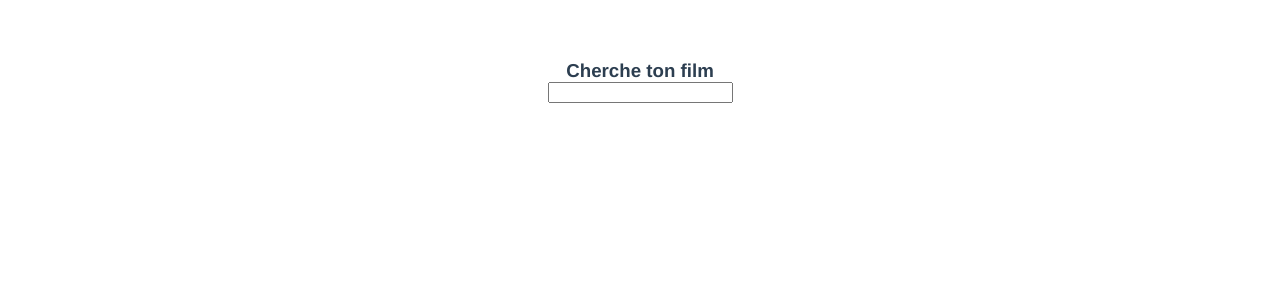
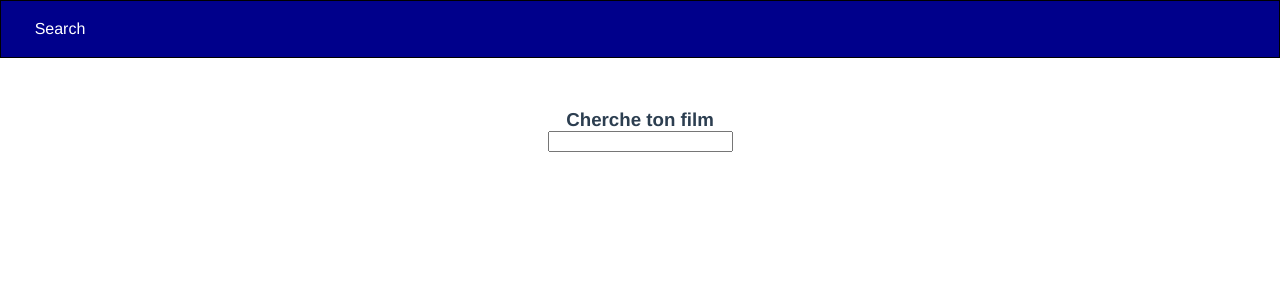
Before and after one commit to MeekeHadbi/filmotec, a Vue app: page /#/ in a window 1280 px wide. Shown: the top 300 px of the page. Built offline with nearby package versions, Linux system fonts and the light colour scheme.

Commit message:
Ajout d'un path /movie/:id pour affichage infos d'un film choisi

```diff
--- a/src/App.vue
+++ b/src/App.vue
@@ -1,29 +1,21 @@
 <template>
   <div id="app">
 
-    <Accueil msg="Cherche ton film"/>
+    <nav class="topnav">
+      <router-link tag="a" to="/">&nbsp;Search</router-link>
+    </nav>
+
+    <router-view />
 
   </div>
 </template>
 
 <script>
-import Accueil from './components/Accueil.vue'
-
 export default {
   name: 'App',
-  components: {
-    Accueil
-  }
 }
 </script>
 
 <style>
-#app {
-  font-family: Avenir, Helvetica, Arial, sans-serif;
-  -webkit-font-smoothing: antialiased;
-  -moz-osx-font-smoothing: grayscale;
-  text-align: center;
-  color: #2c3e50;
-  margin-top: 60px;
-}
+@import url("./assets/main.css");
 </style>
--- /dev/null
+++ b/src/assets/main.css
@@ -0,0 +1,83 @@
+/******************************************
+                Général
+******************************************/
+html, body {
+    margin: 0;
+    padding: 0;
+}
+
+h3 {
+    margin: 40px 0 0;
+}
+
+a {
+    color: #42b983;
+}
+
+
+/******************************************
+                App.vue
+******************************************/
+#app {
+    font-family: Avenir, Helvetica, Arial, sans-serif;
+    -webkit-font-smoothing: antialiased;
+    -moz-osx-font-smoothing: grayscale;
+    text-align: center;
+    color: #2c3e50;
+    margin-top: 60px;
+}
+
+nav.topnav {
+    background-color: darkblue;
+    border: black 1px solid;
+    margin-top: -4.7%;
+    margin-bottom: 4%;
+    padding: 1.5%;
+    text-align: left;
+    color: white;
+}
+
+nav.topnav a {
+    padding: 0 10px;
+    color: white;
+    text-decoration: none;
+}
+
+
+/******************************************
+                Movie.vue
+******************************************/
+#infos_movie {
+    display: flex;
+    justify-content: space-around;
+}
+
+#infos_movie #details_movie {
+    width: 60%;
+}
+
+#infos_movie #title_movie {
+    text-align: center;
+    margin-bottom: 50px;
+}
+
+#infos_movie #title_movie h2 {
+    margin-bottom: -0.5%;
+    color: darkblue;
+    letter-spacing: 2px;
+}
+
+#infos_movie ul {
+    list-style-type: none;
+    text-align: left;
+}
+
+#infos_movie li {
+    margin-bottom: 20px;
+}
+
+#infos_movie #poster_movie #none-image {
+    border: darkblue 1px solid;
+    width: 200px;
+    height: 300px;
+}
--- /dev/null
+++ b/src/components/Movie.vue
@@ -0,0 +1,82 @@
+<template>
+    <div id="movie">
+
+        <div id="infos_movie">
+
+            <div id="details_movie">
+
+                <div id="title_movie">
+                    <h2>{{ this.title }}</h2>
+                    <small>({{ this.release_date }})</small>
+                </div>
+
+                <ul>
+                    <li>
+                        <b>Titre original :</b> {{ this.original_title }}
+                    </li>
+                    <li>
+                        <b>Résumé :</b> {{ this.overview }}
+                    </li>
+                    <li>
+                        <b>Genre(s) :</b> <span v-for="(genre,index) in this.genres" v-bind:key='index'>
+                                                {{ genre.name }}<span v-if="genres[index+1]">, </span>
+                                            </span>
+                    </li>
+                    <li>
+                        <b>Langage originale :</b> {{ this.original_language }}
+                    </li>
+                </ul>
+
+            </div>
+
+            <div id="poster_movie">
+                <img v-if="this.poster_path !== null" v-bind:src="'http://image.tmdb.org/t/p/w500/' + this.poster_path" width='200px'>
+                <div id="none-image" v-else>
+                    <small><i>Pas d'image recensée</i></small>
+                </div>
+            </div>
+
+        </div>
+
+    </div>
+</template>
+
+<script>
+import axios from 'axios'
+
+export default {
+    name: 'Movie',
+    //https://api.themoviedb.org/3/movie/343611?api_key=2a451d7a356fe15263f27b868d8c1014
+    data() {
+        return {
+            title: '',
+            release_date: '',
+            original_title: '',
+            overview: '',
+            genres: '',
+            original_language: '',
+            poster_path: ''
+        }
+    },
+    methods: {
+        getResult(id_movie) {
+
+            axios.get('https://api.themoviedb.org/3/movie/'+id_movie+'?api_key=2a451d7a356fe15263f27b868d8c1014')
+            .then(response => {
+                console.log(id_movie)
+                this.title = response.data.title
+                this.release_date = response.data.release_date
+                this.original_title = response.data.original_title
+                this.overview = response.data.overview
+                this.genres = response.data.genres
+                this.original_language = response.data.original_language
+                this.poster_path = response.data.poster_path
+            })
+
+        }
+    },
+    beforeMount(){
+        this.getResult(this.$route.params.id)
+    }
+}
+</script>
--- a/src/components/Accueil.vue
+++ b/src/components/Search.vue
@@ -1,13 +1,16 @@
 <template>
   <div>
 
-    <h3>{{ msg }}</h3>
+    <h3>Cherche ton film</h3>
 
     <input type='text' v-model='query' @keyup='getResult(query)'>
 
     <div v-for='result in results' :key='result.id'>
-      <p>{{result.title}}</p>
-      <img v-bind:src="'http://image.tmdb.org/t/p/w500/' +    result.poster_path" width='100px'>
+      <router-link v-bind:to="'/movies/'+result.id">
+        <p>{{result.title}}</p>
+        <img v-if="result.poster_path !== null" v-bind:src="'http://image.tmdb.org/t/p/w500/' + result.poster_path" width='100px'>
+        <small v-else><i>Pas d'image recensée</i></small>
+      </router-link>
     </div>
 
   </div>
@@ -17,22 +20,26 @@
 import axios from 'axios'
 
 export default {
-  name: 'Accueil',
+  name: 'Search',
   props: {
-    msg: String
+    msg: String,
   },
   data() {
     return {
       query: '',
+      results: ''
     }
   },
   methods: {
     getResult(query) {
+
       axios.get('https://api.themoviedb.org/3/search/movie?api_key=2a451d7a356fe15263f27b868d8c1014&query=' + query)
       .then(response => {
         this.results = response.data.results
       })
+
       console.log(this.results)
+
     }
   }
 }
--- a/src/router.js
+++ b/src/router.js
@@ -1,11 +1,13 @@
 import Vue from 'vue';
 import Router from 'vue-router';
-import Accueil from './components/Accueil.vue';
+import Search from './components/Search.vue';
+import Movie from './components/Movie.vue';
 
 Vue.use(Router);
 
 export default new Router({
     routes: [
-        {path:'/',name:'accueil',component:Accueil}
+        {path:'/',name:'search',component:Search},
+        {path:'/movies/:id',name:'movie',component:Movie}
     ]
 });
```
